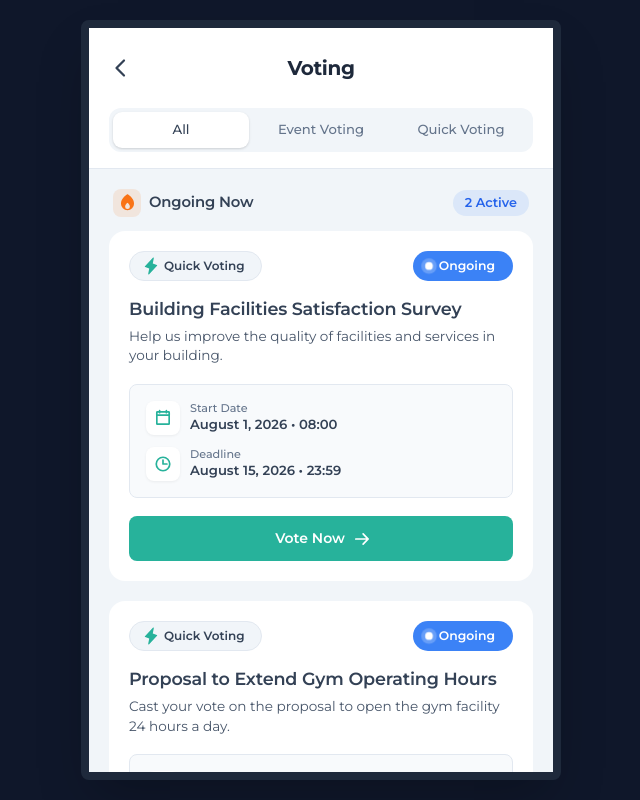
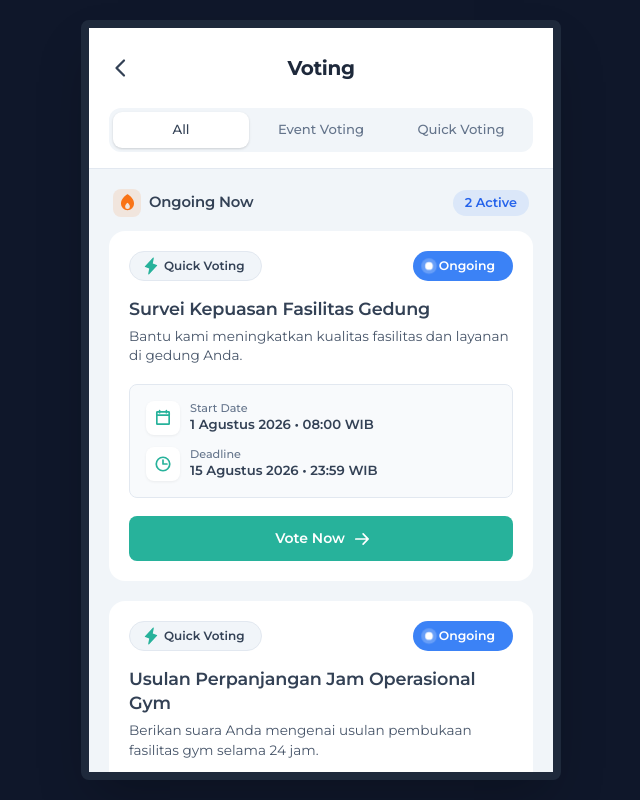
Before and after one commit to ProgrammerMuda/Quick-Voting-Mobile, a React (Vite) app: page / in a window 1280 px wide. Shown: the whole page, without its empty margins (319-959 px from the left). Built offline with nearby package versions, Linux system fonts and the light colour scheme.

Commit message:
content: revert all questions and answer options back to Indonesian in mock voting data

```diff
--- a/src/mock/votingData.js
+++ b/src/mock/votingData.js
@@ -6,60 +6,60 @@ export const MOCK_VOTING_ITEMS = [
     votingCategoryText: 'Management Voting',
     mechanism: 'ONE_MAN_ONE_VOTE',
     userUnit: { unitNo: 'A0101', npp: '0.14%' },
-    title: 'Building Facilities Satisfaction Survey',
-    description: 'Help us improve the quality of facilities and services in your building.',
-    startDate: 'August 1, 2026 • 08:00',
-    deadline: 'August 15, 2026 • 23:59',
+    title: 'Survei Kepuasan Fasilitas Gedung',
+    description: 'Bantu kami meningkatkan kualitas fasilitas dan layanan di gedung Anda.',
+    startDate: '1 Agustus 2026 • 08:00 WIB',
+    deadline: '15 Agustus 2026 • 23:59 WIB',
     status: 'ongoing',
     userVoted: false,
     questions: [
       {
         id: 'q1',
-        question: 'How satisfied are you with the building facilities overall?',
+        question: 'Seberapa puas Anda dengan fasilitas gedung secara keseluruhan?',
         type: 'single_choice',
         isRequired: true,
         isActive: true,
         options: [
-          'Very Satisfied',
-          'Satisfied',
-          'Neutral',
-          'Dissatisfied',
-          'Very Dissatisfied',
+          'Sangat Puas',
+          'Puas',
+          'Netral',
+          'Tidak Puas',
+          'Sangat Tidak Puas',
         ],
       },
       {
         id: 'q2',
-        question: 'Which area needs the most urgent improvement or maintenance?',
+        question: 'Area mana yang paling membutuhkan perbaikan atau pemeliharaan segera?',
         type: 'single_choice',
         isRequired: true,
         isActive: true,
         options: [
-          'Gym & Fitness Center',
-          'Swimming Pool & Lounge Area',
-          'Elevators & Lobby',
-          'Parking & Security Gate',
-          'Waste Disposal & Recycling',
+          'Gym & Pusat Kebugaran',
+          'Kolam Renang & Area Bersantai',
+          'Lift & Area Lobby',
+          'Area Parkir & Gerbang Keamanan',
+          'Pembuangan Sampah & Daur Ulang',
         ],
       },
       {
         id: 'q3',
-        question: 'How would you rate the management\'s response time to issues?',
+        question: 'Bagaimana Anda menilai kecepatan respon pengelola gedung?',
         type: 'single_choice',
         isRequired: true,
         isActive: true,
         options: [
-          'Excellent — same-day response',
-          'Good — responds within 2–3 days',
-          'Fair — takes about a week',
-          'Poor — rarely responds',
+          'Sangat Baik — merespon di hari yang sama',
+          'Baik — merespon dalam 2–3 hari',
+          'Cukup — membutuhkan waktu sekitar seminggu',
+          'Kurang — jarang merespon',
         ],
       },
       {
         id: 'q4_hidden',
-        question: 'Internal Admin Verification Question (Hidden)',
+        question: 'Pertanyaan Verifikasi Admin Internal (Tersembunyi)',
         type: 'single_choice',
         isRequired: false,
-        isActive: false, // Inactive question — MUST NOT be displayed
+        isActive: false,
         options: ['A', 'B'],
       },
     ],
@@ -71,44 +71,49 @@ export const MOCK_VOTING_ITEMS = [
     votingCategory: 'KEPEMILIKAN',
     votingCategoryText: 'Ownership Voting',
     mechanism: 'NPP',
-    userUnit: { unitNo: 'A0101', npp: '0.14%', totalUnits: 1, unitsList: [
-      { unitNo: 'A0101', tower: 'Tower A', floor: 'Floor 1', npp: 0.14 },
-    ]},
-    title: 'Proposal to Extend Gym Operating Hours',
-    description: 'Cast your vote on the proposal to open the gym facility 24 hours a day.',
-    startDate: 'August 10, 2026 • 09:00',
-    deadline: 'August 25, 2026 • 18:00',
+    userUnit: {
+      unitNo: 'A0101',
+      npp: '0.14%',
+      totalUnits: 1,
+      unitsList: [
+        { unitNo: 'A0101', tower: 'Tower A', floor: 'Lantai 1', npp: 0.14 },
+      ],
+    },
+    title: 'Usulan Perpanjangan Jam Operasional Gym',
+    description: 'Berikan suara Anda mengenai usulan pembukaan fasilitas gym selama 24 jam.',
+    startDate: '10 Agustus 2026 • 09:00 WIB',
+    deadline: '25 Agustus 2026 • 18:00 WIB',
     status: 'ongoing',
     userVoted: true,
     answeredQuestionIds: ['p2_q1'],
     userAnswers: {
-      p2_q1: 'Yes, I strongly support 24-hour access',
+      p2_q1: 'Ya, sangat mendukung akses 24 jam',
     },
     questions: [
       {
         id: 'p2_q1',
-        question: 'Do you support extending gym operating hours to 24 hours a day?',
+        question: 'Apakah Anda mendukung perpanjangan jam operasional gym menjadi 24 jam?',
         type: 'single_choice',
         isRequired: true,
         isActive: true,
         options: [
-          'Yes, I strongly support 24-hour access',
-          'Yes, but with quiet hours after 11:00 PM',
-          'No, keep the current hours (6:00 AM – 10:00 PM)',
-          'Neutral / No preference',
+          'Ya, sangat mendukung akses 24 jam',
+          'Ya, namun dengan jam tenang setelah pukul 23:00',
+          'Tidak, tetap gunakan jam operasional saat ini (06:00 – 22:00)',
+          'Netral / Tidak ada preferensi',
         ],
       },
       {
         id: 'p2_q2',
-        question: 'How often do you currently use the gym facility?',
+        question: 'Seberapa sering Anda menggunakan fasilitas gym saat ini?',
         type: 'single_choice',
         isRequired: true,
         isActive: true,
         options: [
-          'Daily (5–7 times per week)',
-          'Weekly (2–4 times per week)',
-          'Occasionally (1–3 times per month)',
-          'Never',
+          'Setiap hari (5–7 kali seminggu)',
+          'Mingguan (2–4 kali seminggu)',
+          'Kadang-kadang (1–3 kali sebulan)',
+          'Tidak pernah',
         ],
       },
     ],
@@ -121,37 +126,37 @@ export const MOCK_VOTING_ITEMS = [
     votingCategoryText: 'Residency Voting',
     mechanism: 'ONE_MAN_ONE_VOTE',
     userUnit: { unitNo: 'A0101', npp: '0.14%' },
-    title: 'Co-Working Lounge Redesign Concept',
-    description: 'Choose the renovation theme for the lounge and co-working area on the 5th floor.',
-    startDate: 'August 20, 2026 • 09:00',
-    deadline: 'September 5, 2026 • 23:59',
+    title: 'Konsep Desain Ulang Co-Working Lounge',
+    description: 'Tentukan tema renovasi area lounge dan kerja di lantai 5.',
+    startDate: '20 Agustus 2026 • 09:00 WIB',
+    deadline: '5 September 2026 • 23:59 WIB',
     status: 'scheduled',
     userVoted: false,
     questions: [
       {
         id: 'p3_q1',
-        question: 'Which aesthetic concept do you prefer for the co-working lounge?',
+        question: 'Konsep estetika mana yang Anda sukai untuk co-working lounge?',
         type: 'single_choice',
         isRequired: true,
         isActive: true,
         options: [
-          'Biophilic Minimalist (Plants & Natural Wood)',
-          'Industrial Modern (Exposed Brick & Matte Black)',
-          'Scandi Warmth (Warm Tones & Soft Lighting)',
-          'Contemporary Chic (Glass & Metal Accents)',
+          'Biophilic Minimalist (Tanaman & Kayu Alami)',
+          'Industrial Modern (Bata Ekspos & Hitam Doff)',
+          'Scandi Warmth (Warna Hangat & Pencahayaan Lembut)',
+          'Contemporary Chic (Kaca & Aksen Logam)',
         ],
       },
       {
         id: 'p3_q2',
-        question: 'How often do you use the co-working lounge facility?',
+        question: 'Seberapa sering Anda memanfaatkan fasilitas co-working lounge?',
         type: 'single_choice',
         isRequired: true,
         isActive: true,
         options: [
-          'Every day',
-          'Several times a week',
-          'Occasionally',
-          'Rarely or never',
+          'Setiap hari',
+          'Beberapa kali seminggu',
+          'Kadang-kadang',
+          'Jarang atau tidak pernah',
         ],
       },
     ],
@@ -164,42 +169,42 @@ export const MOCK_VOTING_ITEMS = [
     votingCategoryText: 'Management Voting',
     mechanism: 'ONE_MAN_ONE_VOTE',
     userUnit: { unitNo: 'A0101', npp: '0.14%' },
-    title: 'Pet Policy Survey',
-    description: 'Community survey on pet regulations within residential units.',
-    startDate: 'July 15, 2026 • 08:00',
-    deadline: 'July 30, 2026 • 23:59',
+    title: 'Survei Kebijakan Hewan Peliharaan',
+    description: 'Survei komunitas mengenai regulasi hewan peliharaan di unit hunian.',
+    startDate: '15 Juli 2026 • 08:00 WIB',
+    deadline: '30 Juli 2026 • 23:59 WIB',
     status: 'complete',
     userVoted: true,
     answeredQuestionIds: ['p4_q1', 'p4_q2'],
     userAnswers: {
-      p4_q1: 'Allowed with size restrictions (max. 10 kg)',
-      p4_q2: 'Swimming Pool & Fitness Center',
+      p4_q1: 'Diizinkan dengan batasan ukuran (maks. 10 kg)',
+      p4_q2: 'Kolam Renang & Fitness Center',
     },
     questions: [
       {
         id: 'p4_q1',
-        question: 'Do you approve of allowing pets in the building?',
+        question: 'Apakah Anda menyetujui kebijakan izin hewan peliharaan di gedung?',
         type: 'single_choice',
         isRequired: true,
         isActive: true,
         options: [
-          'Allowed with size restrictions (max. 10 kg)',
-          'Allowed without size limits with official registration',
-          'Only caged pets (fish / birds / reptiles)',
-          'Not allowed at all',
+          'Diizinkan dengan batasan ukuran (maks. 10 kg)',
+          'Diizinkan tanpa batasan ukuran dengan registrasi resmi',
+          'Hanya hewan peliharaan dalam kandang (ikan/burung/reptil)',
+          'Tidak diizinkan sama sekali',
         ],
       },
       {
         id: 'p4_q2',
-        question: 'Which areas should be strictly pet-free?',
+        question: 'Area mana yang menurut Anda harus steril dari hewan peliharaan?',
         type: 'single_choice',
         isRequired: true,
         isActive: true,
         options: [
-          'Green Open Spaces & Gardens',
-          'Swimming Pool & Fitness Center',
-          'Main Lobby & Passenger Elevators',
-          'All Public Areas of the Building',
+          'Area Terbuka Hijau & Taman',
+          'Kolam Renang & Fitness Center',
+          'Lobby Utama & Lift Penumpang',
+          'Seluruh Area Publik Gedung',
         ],
       },
     ],
@@ -211,31 +216,36 @@ export const MOCK_VOTING_ITEMS = [
     votingCategory: 'KEPEMILIKAN',
     votingCategoryText: 'Ownership Voting',
     mechanism: 'NPP',
-    userUnit: { unitNo: 'A0101', npp: '0.14%', totalUnits: 1, unitsList: [
-      { unitNo: 'A0101', tower: 'Tower A', floor: 'Floor 1', npp: 0.14 },
-    ]},
-    title: 'Rooftop Garden Quiet Hours Rule',
-    description: 'Results of the vote on noise restrictions at the rooftop garden during evening hours.',
-    startDate: 'July 1, 2026 • 08:00',
-    deadline: 'July 15, 2026 • 23:59',
+    userUnit: {
+      unitNo: 'A0101',
+      npp: '0.14%',
+      totalUnits: 1,
+      unitsList: [
+        { unitNo: 'A0101', tower: 'Tower A', floor: 'Lantai 1', npp: 0.14 },
+      ],
+    },
+    title: 'Aturan Jam Tenang Rooftop Garden',
+    description: 'Pengumuman hasil voting pembatasan kebisingan di taman atap pada malam hari.',
+    startDate: '1 Juli 2026 • 08:00 WIB',
+    deadline: '15 Juli 2026 • 23:59 WIB',
     status: 'complete',
     userVoted: true,
     answeredQuestionIds: ['p5_q1'],
     userAnswers: {
-      p5_q1: 'Quiet hours start at 10:00 PM',
+      p5_q1: 'Jam tenang dimulai pukul 22:00 WIB',
     },
     questions: [
       {
         id: 'p5_q1',
-        question: 'What time should quiet hours at the Rooftop Garden begin on weekends?',
+        question: 'Pukul berapa jam tenang di Rooftop Garden seharusnya dimulai pada akhir pekan?',
         type: 'single_choice',
         isRequired: true,
         isActive: true,
         options: [
-          'Quiet hours start at 10:00 PM',
-          'Quiet hours start at 11:00 PM',
-          'Quiet hours start at midnight',
-          'No quiet hour restriction needed',
+          'Jam tenang dimulai pukul 22:00 WIB',
+          'Jam tenang dimulai pukul 23:00 WIB',
+          'Jam tenang dimulai pukul 00:00 WIB',
+          'Tidak perlu pembatasan jam tenang',
         ],
       },
     ],
```
